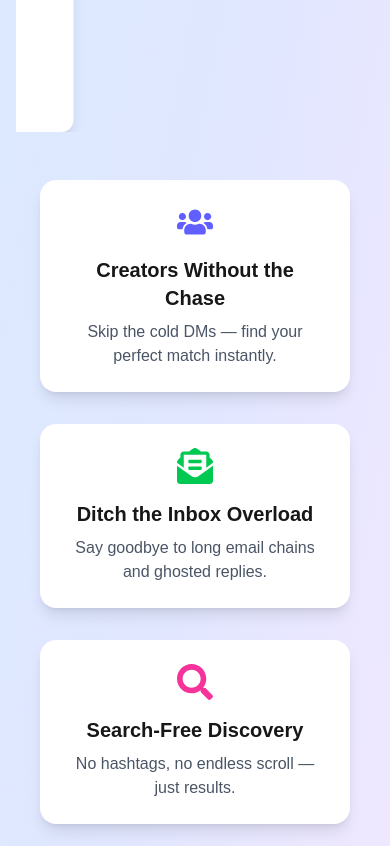
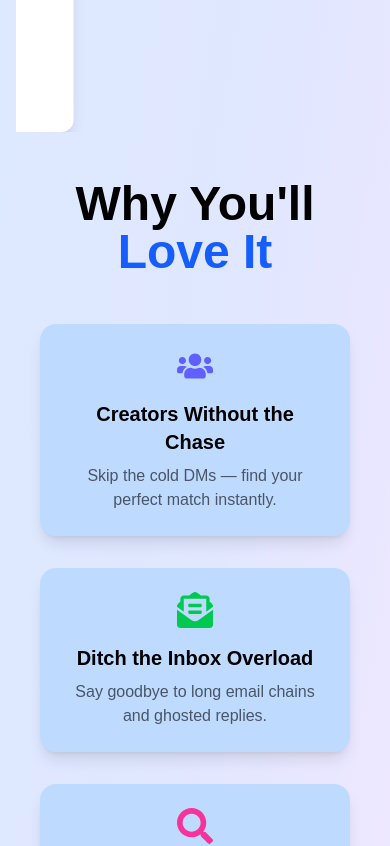
Before and after one commit to micheci/Creator-Connect, a Next.js app: page / in a window 390 px wide. Shown: the part 700-1546 px from the top of the page. Built offline with nearby package versions, Linux system fonts and the light colour scheme.

Commit message:
updated home page , just need ifnal cta button on bottom

```diff
--- a/src/app/components/highLightFeatures.tsx
+++ b/src/app/components/highLightFeatures.tsx
@@ -36,17 +36,25 @@ export default function Highlights() {
   ];
 
   return (
-    <section className="max-w-6xl mx-auto px-6 py-12 grid sm:grid-cols-2 lg:grid-cols-3 gap-8">
+    <section className="max-w-6xl mx-auto px-6 py-12">
+      {/* Centered title */}
+      <h1 className="text-5xl font-bold text-center mb-12 text-black">
+        Why You&apos;ll <span className="text-blue-600">Love It</span>
+      </h1>
+
+      {/* Feature grid */}
+      <div className="grid sm:grid-cols-2 lg:grid-cols-3 gap-8">
         {features.map((feature, idx) => (
           <div
             key={idx}
-          className="bg-white shadow-lg rounded-2xl p-6 text-center hover:shadow-xl transition-transform duration-300 hover:-translate-y-2"
+            className="text-black bg-blue-200 shadow-lg rounded-2xl p-6 text-center hover:shadow-xl transition-transform duration-300 hover:-translate-y-2"
           >
             <div className="mb-4 flex justify-center">{feature.icon}</div>
             <h3 className="text-xl font-bold mb-2">{feature.title}</h3>
             <p className="text-gray-600">{feature.description}</p>
           </div>
         ))}
+      </div>
     </section>
   );
 }
--- a/src/app/components/socialProof.tsx
+++ b/src/app/components/socialProof.tsx
@@ -1,4 +1,14 @@
 import { useEffect } from "react";
+
+declare global {
+  interface Window {
+    twttr?: {
+      widgets: {
+        load: () => void;
+      };
+    };
+  }
+}
 
 export default function SocialProof() {
   useEffect(() => {
@@ -15,7 +25,15 @@ export default function SocialProof() {
   }, []);
 
   return (
-    <div>
+    <section className="max-w-5xl mx-auto px-4">
+      <h2 className="text-5xl  text-black font-bold text-center mb-2">
+        What people are <span className="text-blue-600">saying</span>
+      </h2>
+      <p className="text-center text-gray-600 mb-6">
+        <span className="text-blue-600">Real tweets</span> from users and the
+        community.
+      </p>
+      <div className="grid grid-cols-3 gap-4">
         <blockquote className="twitter-tweet">
           <a href="https://twitter.com/maoxai_/status/1952696079301927205"></a>
         </blockquote>
@@ -40,5 +58,6 @@ export default function SocialProof() {
           <a href="https://twitter.com/vivek7405/status/1819914285083943423"></a>
         </blockquote>
       </div>
+    </section>
   );
 }
--- a/src/app/onboarding/page.tsx
+++ b/src/app/onboarding/page.tsx
@@ -133,7 +133,7 @@ export default function OnboardingPage() {
                 className={`px-3 py-1 rounded border ${
                   form.target_niches.includes(niche)
                     ? "bg-black text-white"
-                    : "bg-white"
+                    : "bg-white text-black"
                 }`}
               >
                 {niche}
--- a/src/app/outreach/[id]/page.tsx
+++ b/src/app/outreach/[id]/page.tsx
@@ -82,12 +82,24 @@ export default function OutreachPage() {
           className="w-full h-40 p-3 bg-[#2a2a2a] border border-gray-600 rounded-lg text-white focus:outline-none focus:ring-2 focus:ring-blue-500"
           required
         />
+        <div className="flex justify-between gap-4">
+          <button
+            type="button" // change to button so it doesn’t submit the form accidentally
+            className="bg-yellow-600 hover:bg-blue-700 transition duration-200 text-white px-6 py-2 rounded-lg font-semibold"
+            onClick={() => {
+              /* your AI message generation logic here */
+            }}
+          >
+            Generate AI Message
+          </button>
+
           <button
             type="submit"
             className="bg-blue-600 hover:bg-blue-700 transition duration-200 text-white px-6 py-2 rounded-lg font-semibold"
           >
             Send Outreach
           </button>
+        </div>
       </form>
     </div>
   );
--- a/src/app/page.tsx
+++ b/src/app/page.tsx
@@ -5,6 +5,7 @@ import { Swiper, SwiperSlide } from "swiper/react";
 import "swiper/css";
 import HighlightFeatures from "./components/highLightFeatures";
 import SocialProof from "./components/socialProof";
+import Flow from "./components/flow";
 
 export default function Home() {
   // Sample cards content
@@ -96,6 +97,7 @@ export default function Home() {
 
       <HighlightFeatures />
       <SocialProof />
+      <Flow />
     </main>
   );
 }
```
Also changed, not shown: public/screenshots/FinalFlow.png (added). Lines whose indentation alone changed are shown as unchanged.
